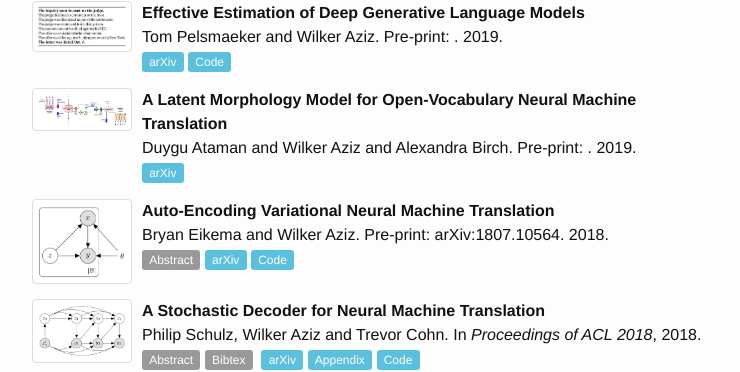
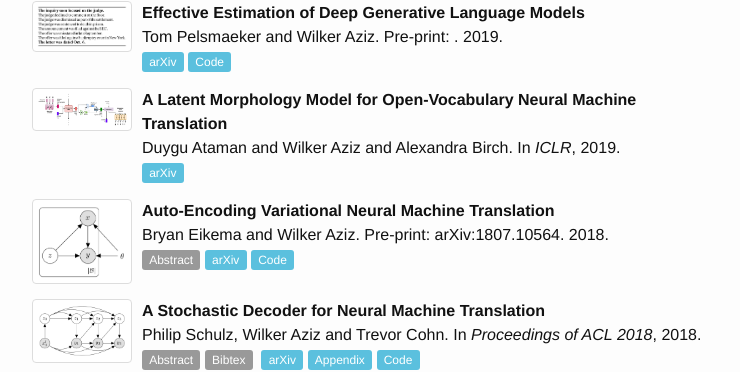
Before and after one commit to wilkeraziz/oldsite, a Jekyll site: the page built from publications.md, in a window 1280 px wide and 900 px high, scrolled down 362 px. Shown: the part 121-493 px from the top of the window, without its empty margins (268-1008 px from the left). Built offline with Jekyll 4.4.1, drawn with Linux system fonts in a browser that asks for light colours.

Commit message:
+ICLR2020

```diff
--- a/_data/papers/2019.yml
+++ b/_data/papers/2019.yml
@@ -63,7 +63,7 @@
   code: https://github.com/tom-pelsmaeker/deep-generative-lm
 -
   layout: paper
-  paper-type: pre-print
+  paper-type: inproceedings
   selected: y
   year: 2019
   img: morphnmt
@@ -71,3 +71,4 @@
   authors: Duygu Ataman and Wilker Aziz and Alexandra Birch
   doc-url: https://arxiv.org/pdf/1910.13890.pdf
   arxiv: https://arxiv.org/abs/1910.13890
+  booktitle: "ICLR"
```
